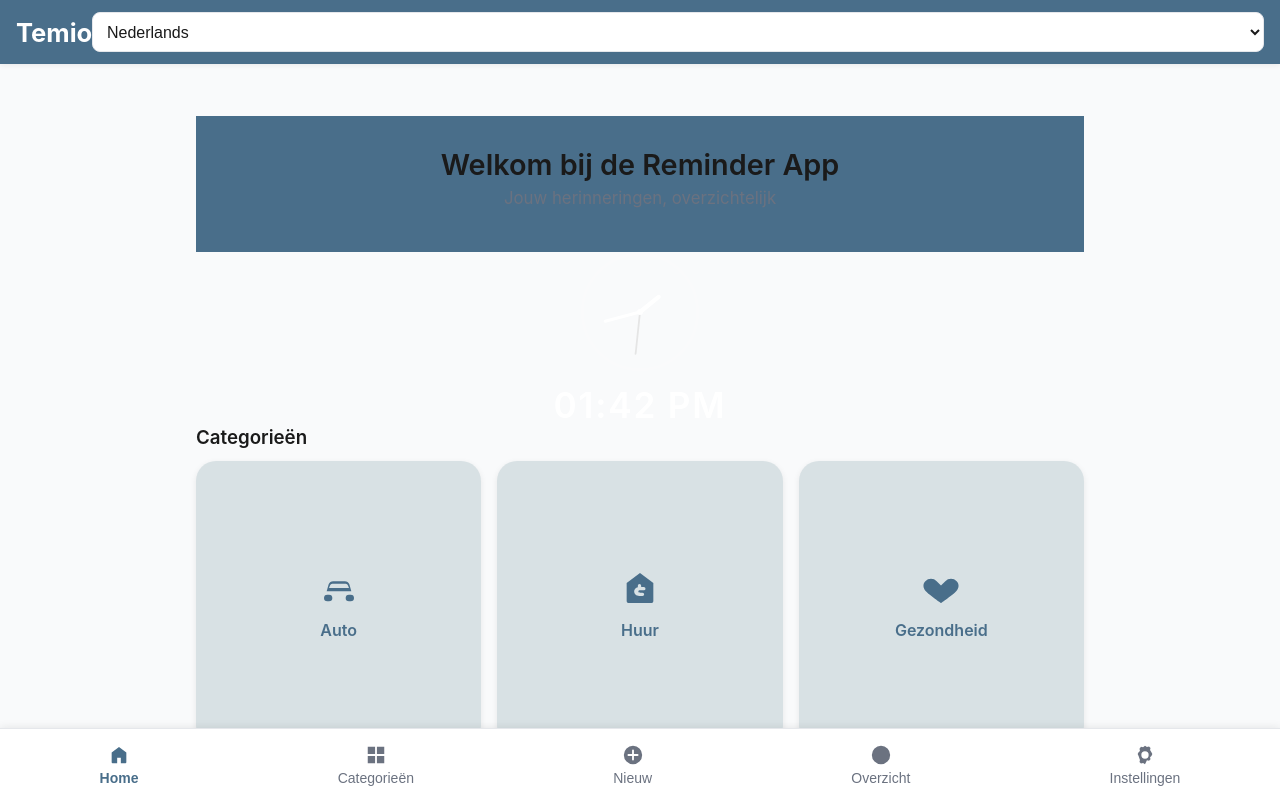
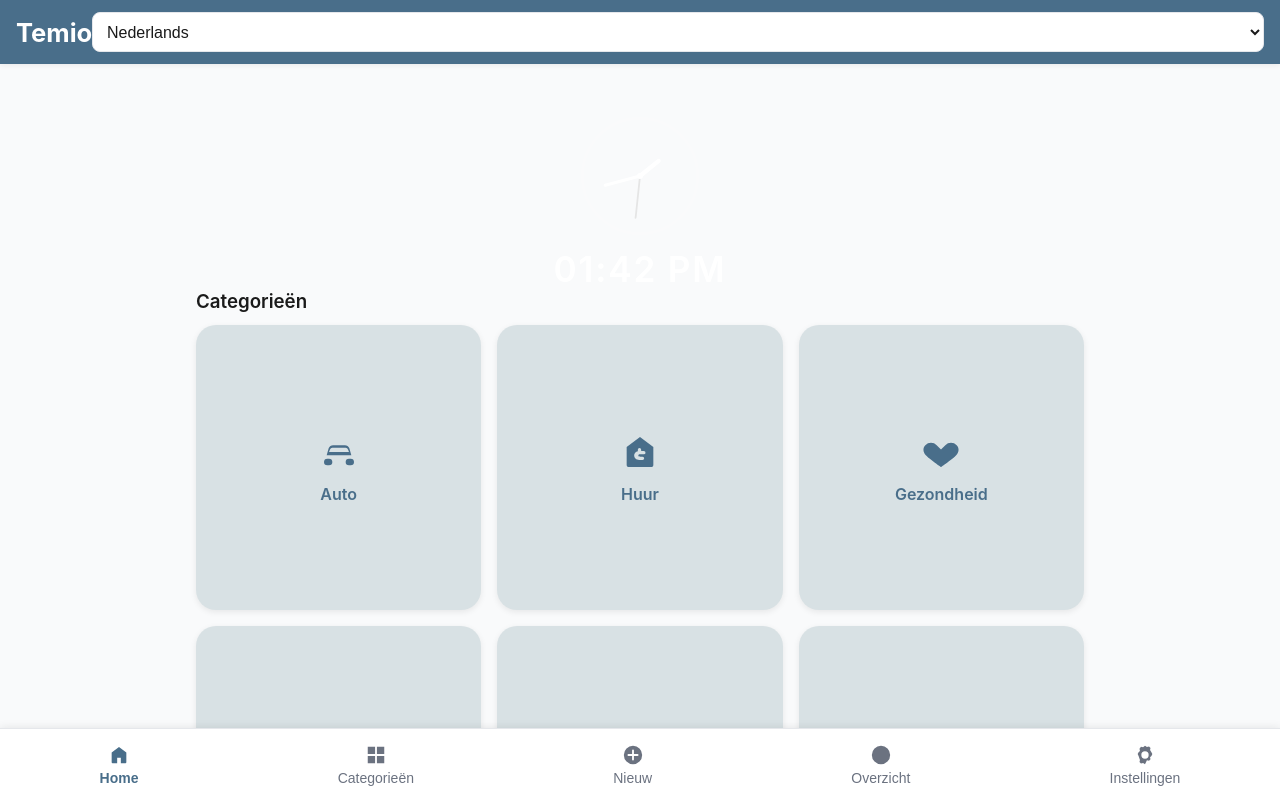
Before and after one commit to harrolds/temio, a React (Vite) app: page / in a window 1280 px wide. Shown: the top 798 px of the page. Built offline with nearby package versions, Linux system fonts and the light colour scheme.

Commit message:
Update index.jsx

```diff
--- a/src/pages/Home/index.jsx
+++ b/src/pages/Home/index.jsx
@@ -31,12 +31,6 @@ export default function Home() {
 
   return (
     <section className="home-section fade-in">
-      <header className="home-hero">
-        <h1 className="home-title microtype-tight">{t("pages.home.title", "Welkom bij de Reminder App")}</h1>
-        <p className="home-subtitle microtype-subtle">
-          {t("pages.home.subtitle", "Jouw herinneringen, overzichtelijk")}
-        </p>
-      </header>
 
       {/* HeroClock Card */}
       <HeroClock />
```
